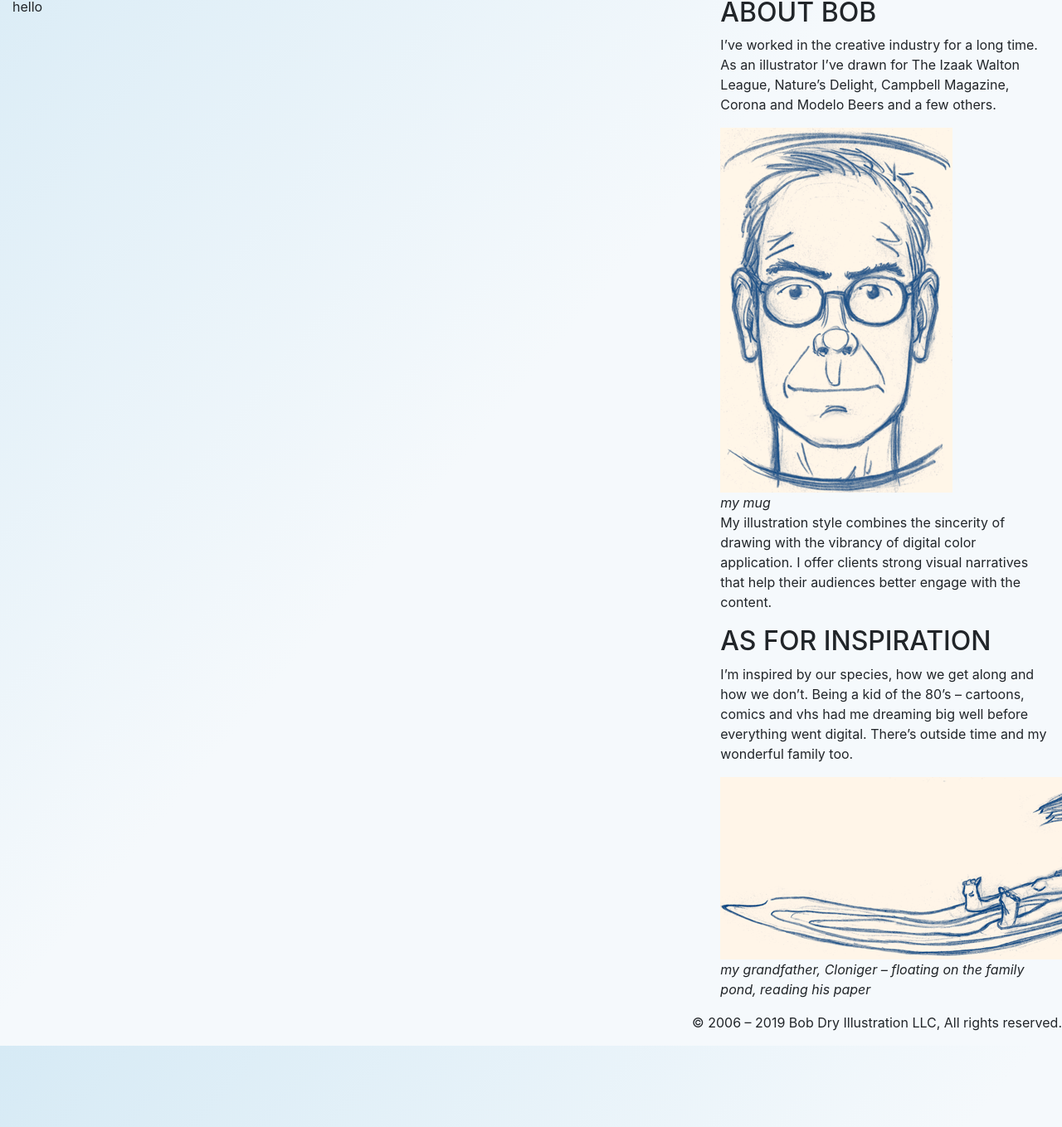
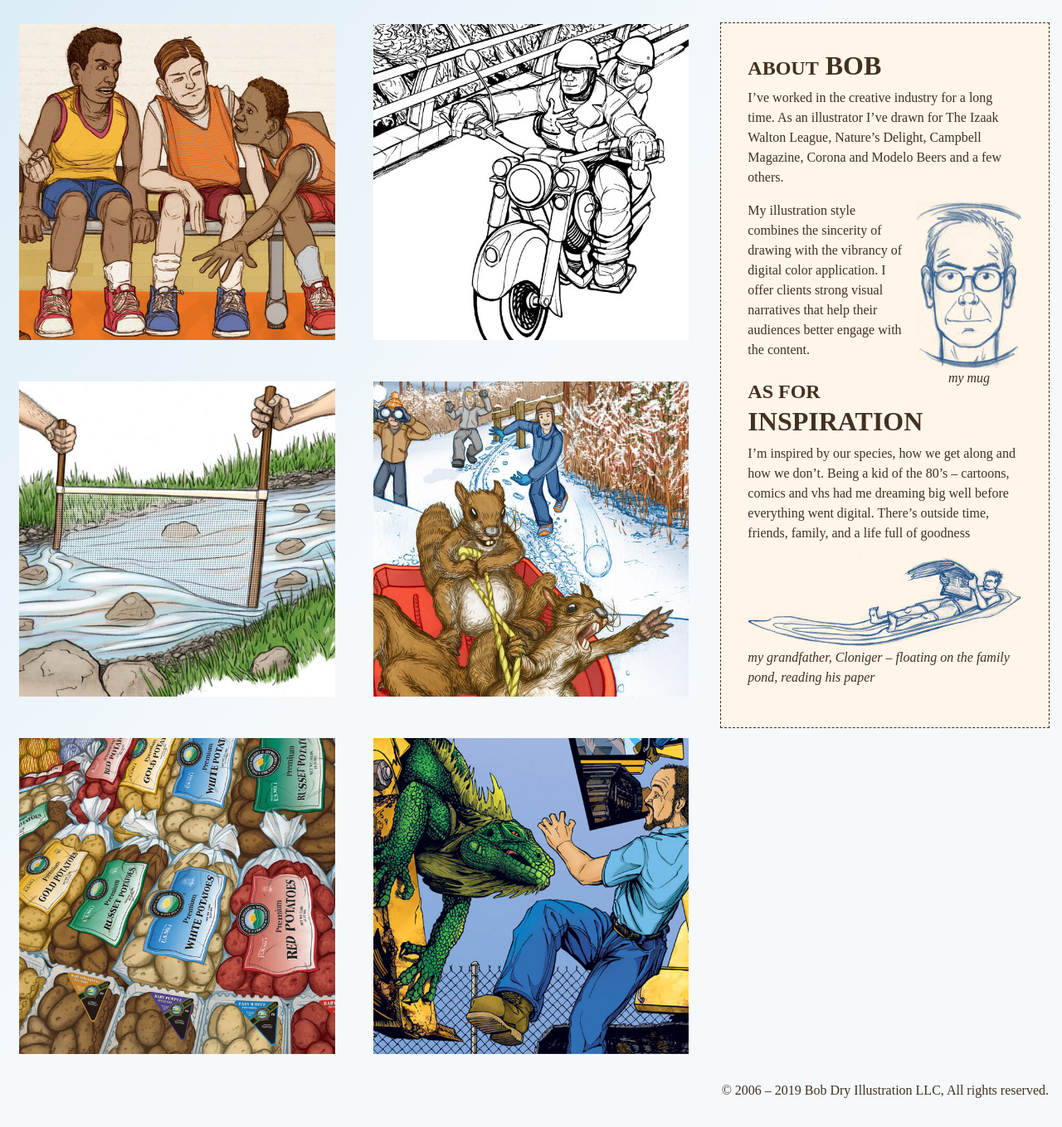
Before and after one commit to bobdry/illus, a Jekyll site: the page built from bob/index.md, in a window 1280 px wide, cut to the strip 276-1635 px from the top of the page. Shown: the whole strip at 83% size. Built offline with Jekyll 4.4.1, drawn with Linux system fonts in a browser that asks for light colours; some web fonts are replaced.

Commit message:
working home page

```diff
--- a/bob/_includes/basic_info.html
+++ b/bob/_includes/basic_info.html
@@ -1,8 +1,8 @@
 <div class="basic-info">
 <h2><span>ABOUT</span> BOB</h2>
-<p>I&rsquo;ve worked in the creative industry for a long time. As an illustrator I&rsquo;ve drawn for The Izaak Walton League, Nature&rsquo;s Delight, Campbell Magazine, Corona and Modelo Beers and a few others.</p> <div class="about_image"><img src="images/my_mug_one.png" class="mug"/><br><em>my mug</em></div>
+<p>I&rsquo;ve worked in the creative industry for a long time. As an illustrator I&rsquo;ve drawn for The Izaak Walton League, Nature&rsquo;s Delight, Campbell Magazine, Corona and Modelo Beers and a few others.</p> <div class="mug float-right text-center ml-2"><img src="images/my_mug_one.png" class="mug"/><br><em>my mug</em></div>
 <p>My illustration style combines the sincerity of drawing with the vibrancy of digital color application. I offer clients strong visual narratives that help their audiences better engage with the content.</p>
 <h2><span>AS FOR</span> INSPIRATION</h2>
-<p>I&rsquo;m inspired by our species, how we get along and how we don&rsquo;t. Being a kid of the 80&rsquo;s &ndash; cartoons, comics and vhs had me dreaming big well before everything went digital. There&rsquo;s outside time and my wonderful family too.
-<div class="about_image"><img src="images/cloniger.png" class="cloniger"/><em>my grandfather, Cloniger &ndash; floating on the family pond, reading his paper</em></div></p>
+<p>I&rsquo;m inspired by our species, how we get along and how we don&rsquo;t. Being a kid of the 80&rsquo;s &ndash; cartoons, comics and vhs had me dreaming big well before everything went digital. There&rsquo;s outside time, friends, family, and a life full of goodness
+<div class="about_image"><img src="images/cloniger.png" class="cloniger img-fluid"/><em>my grandfather, Cloniger &ndash; floating on the family pond, reading his paper</em></div></p>
 </div>
--- a/bob/_includes/head.html
+++ b/bob/_includes/head.html
@@ -8,6 +8,7 @@
     <meta name="description" content="{{ site.description }}">
     <link rel="shortcut icon" href="dp_d.ico">
     <link rel="canonical" href="{{ page.url | replace:'index.html','' | prepend: site.baseurl | prepend: site.url }}">
+    <link href="https://fonts.googleapis.com/css?family=Enriqueta:400,600&display=swap" rel="stylesheet">
     <link rel="stylesheet" type="text/css" href="{{ "/dist/bootstrap.min.css" | prepend: site.baseurl | prepend: site.url }}">
     <link rel="stylesheet" type="text/css" href="{{ "/dist/main.min.css" | prepend: site.baseurl | prepend: site.url }}">
 </head>
--- a/bob/_includes/nav.html
+++ b/bob/_includes/nav.html
@@ -1,7 +1,7 @@
 <!-- header container -->
 <div class="header-wrapper">
     <div class="header">
-            <a href="{{ "/" | prepend: site.baseurl | prepend: site.url }}"><img src="{{ "/images/bob_dry_illustration.png" | prepend: site.baseurl | prepend: site.url }}" class="logo" alt="Bob Dry Illustration" height="120" width="340"/></a>
+            <a href="{{ "/" | prepend: site.baseurl | prepend: site.url }}"><img src="{{ "/images/bob_dry_illustration.png" | prepend: site.baseurl | prepend: site.url }}" class="logo img-fluid" alt="Bob Dry Illustration" height="120" width="340"/></a>
     <!-- blue container -->
     <div class="nav-blue">
         <nav>
--- a/bob/index.md
+++ b/bob/index.md
@@ -1,8 +1,37 @@
 ---
-# Feel free to add content and custom Front Matter to this file.
-# To modify the layout, see https://jekyllrb.com/docs/themes/#overriding-theme-defaults
 
 layout: default
 ---
 
-<p>hello</p>
+<div class="row">
+    <div class="col-12 col-md-6 home-thumbs">
+        <a href="">
+        <img src="images/campbell_thumb.jpg" alt="Campbell Portfolio" class="img-fluid">
+        </a>
+    </div>
+    <div class="col-12 col-md-6 home-thumbs">
+        <a href="">
+        <img src="images/five_thumb.jpg" alt="Campbell Portfolio" class="img-fluid">
+        </a>
+    </div>
+    <div class="col-12 col-md-6 home-thumbs">
+        <a href="">
+        <img src="images/izaak_thumb.jpg" alt="Campbell Portfolio" class="img-fluid">
+        </a>
+    </div>
+    <div class="col-12 col-md-6 home-thumbs">
+        <a href="">
+        <img src="images/kids_thumb.jpg" alt="Campbell Portfolio" class="img-fluid">
+        </a>
+    </div>
+    <div class="col-12 col-md-6 home-thumbs">
+        <a href="">
+        <img src="images/nature_thumb.jpg" alt="Campbell Portfolio" class="img-fluid">
+        </a>
+    </div>
+    <div class="col-12 col-md-6 home-thumbs">
+        <a href="">
+        <img src="images/guada_thumb.jpg" alt="Campbell Portfolio" class="img-fluid">
+        </a>
+    </div>
+</div>
```
Also changed, not shown: bob/dist/css/main.css (+111 -6 lines), bob/dist/main.min.css.
